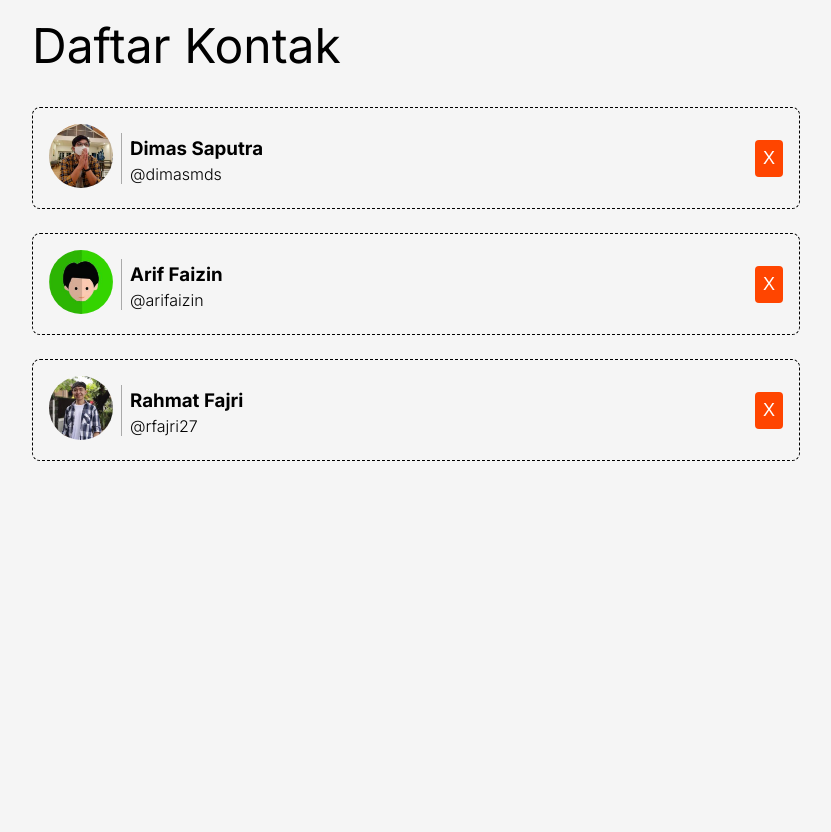
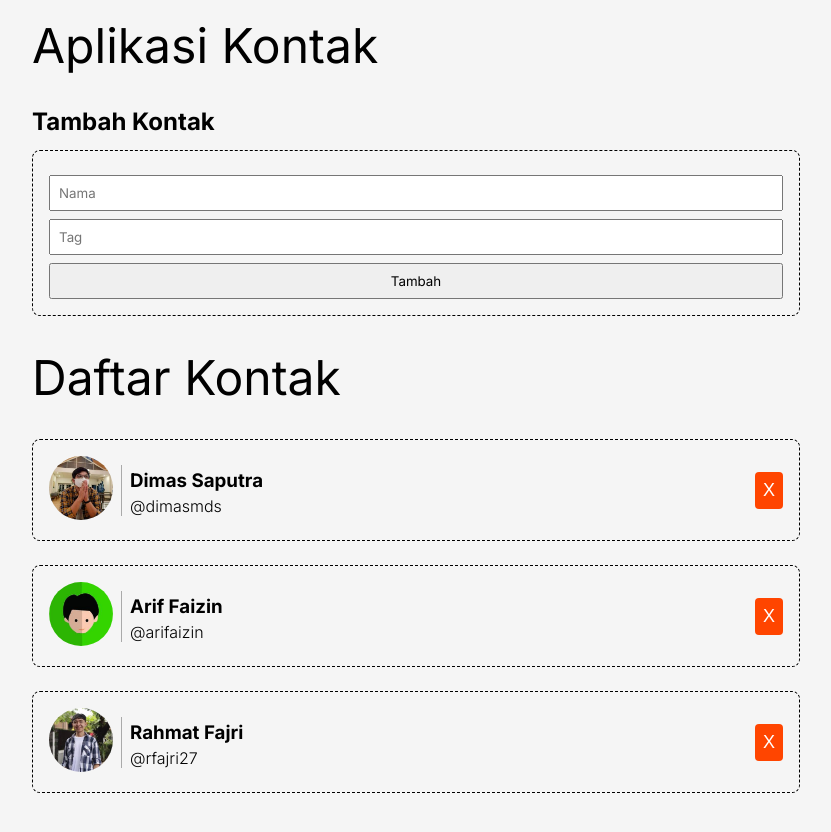
Before and after one commit to calvinkmts/belajar-react-contacts-app, a React (Vite) app: page / in a window 1280 px wide. Shown: the whole page, without its empty margins (224-1055 px from the left). Before the commit the page ends 800 px from the top, so only its background shows below. Built offline with nearby package versions, Linux system fonts and the light colour scheme.

Commit message:
feat: finish add contact functionality

```diff
--- a/src/components/ContactApp.jsx
+++ b/src/components/ContactApp.jsx
@@ -1,6 +1,7 @@
 import React from "react";
 import ContactList from "./ContactList";
 import { getData } from "../utils/data";
+import ContactInput from "./ContactInput";
 
 class ContactApp extends React.Component {
     constructor(props) {
@@ -11,6 +12,7 @@
         };
 
         this.onDeleteHandler = this.onDeleteHandler.bind(this);
+        this.onAddContactHandler = this.onAddContactHandler.bind(this);
     }
 
 
@@ -19,9 +21,28 @@
         this.setState({ contacts });
     }
 
+    onAddContactHandler({ name, tag }) {
+        this.setState((prevState) => {
+            return {
+                contacts: [
+                    ...prevState.contacts,
+                    {
+                        id: +new Date(),
+                        name,
+                        tag,
+                        imageUrl: "/images/default.jpg",
+                    }
+                ]
+            }
+        });
+    }
+
     render() {
         return (
             <div className="contact-app">
+                <h1>Aplikasi Kontak</h1>
+                <h2>Tambah Kontak</h2>
+                <ContactInput addContact={this.onAddContactHandler} />
                 <h1>Daftar Kontak</h1>
                 <ContactList contacts={this.state.contacts} onDelete={this.onDeleteHandler} />
             </div>
--- /dev/null
+++ b/src/components/ContactInput.jsx
@@ -0,0 +1,50 @@
+import React from "react";
+
+class ContactInput extends React.Component {
+
+    constructor(props) {
+        super(props);
+
+        this.state = {
+            name: "",
+            tag: "",
+        }
+
+        this.onNameChangeEventHandler = this.onNameChangeEventHandler.bind(this);
+        this.onTagChangeEventHandler = this.onTagChangeEventHandler.bind(this);
+        this.onSubmitEventHandler = this.onSubmitEventHandler.bind(this);
+    }
+
+    onNameChangeEventHandler(event) {
+        this.setState(() => {
+            return {
+                name: event.target.value,
+            }
+        });
+    }
+
+    onTagChangeEventHandler(event) {
+        this.setState(() => {
+            return {
+                tag: event.target.value,
+            }
+        });
+    }
+
+    onSubmitEventHandler(event) {
+        event.preventDefault();
+        this.props.addContact(this.state);
+    }
+
+    render() {
+        return (
+            <form className="contact-input" onSubmit={this.onSubmitEventHandler}>
+                <input type="text" placeholder="Nama" value={this.state.name} onChange={this.onNameChangeEventHandler} />
+                <input type="text" placeholder="Tag" value={this.state.tag} onChange={this.onTagChangeEventHandler} />
+                <button type="submit">Tambah</button>
+            </form>
+        )
+    }
+}
+
+export default ContactInput;
```
